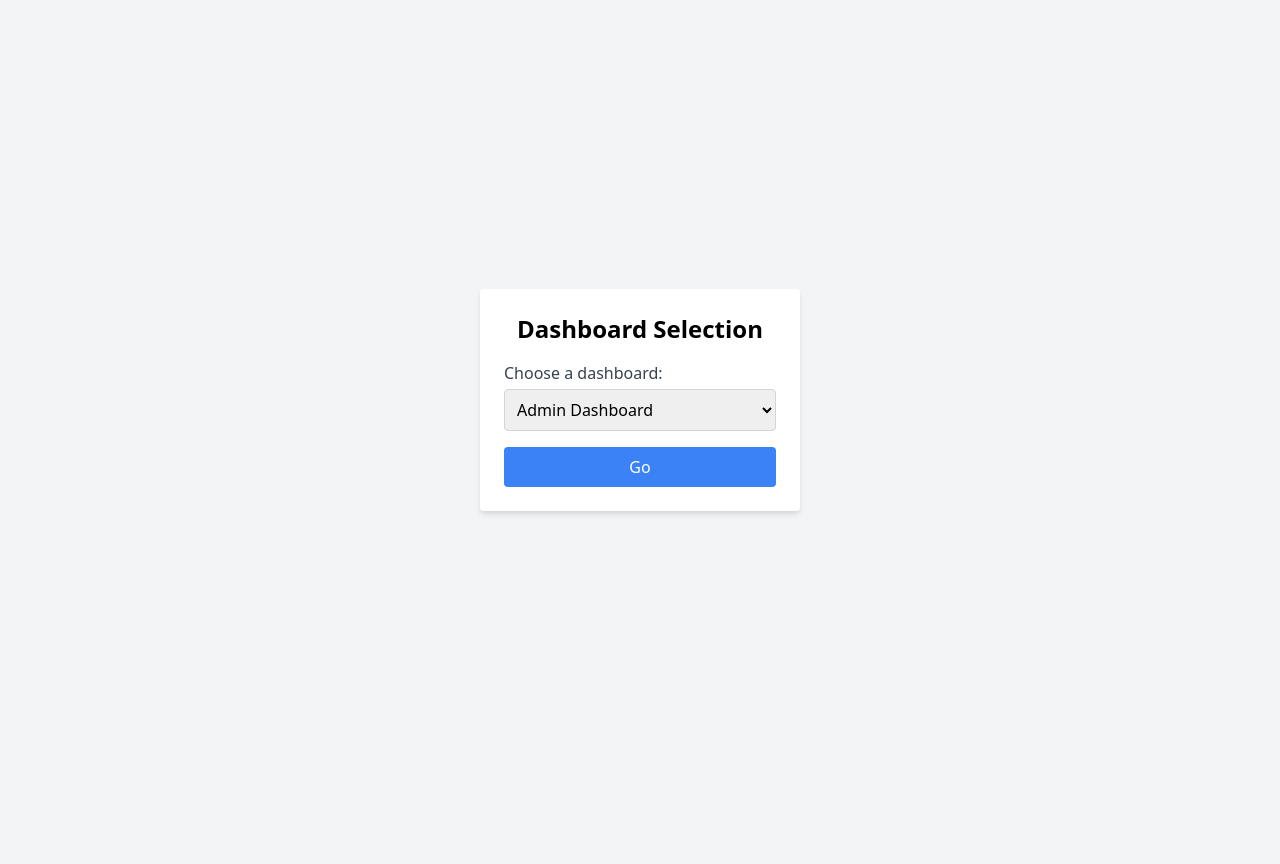
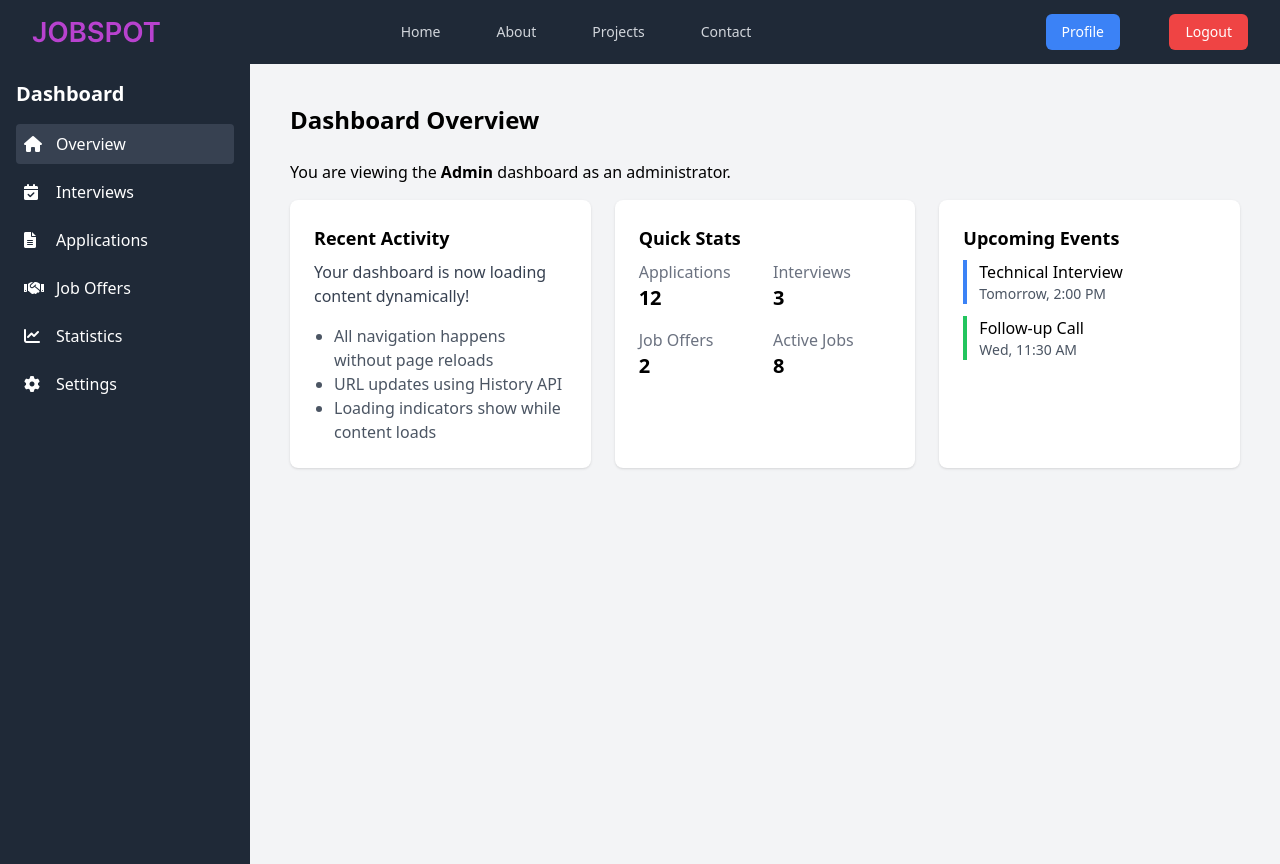
Before and after one commit to Lythical1/jobspot-portfolio, a PHP site: page /dashboard in a window 1280 px wide. Before the commit the page ends 514 px from the top, so only its background shows below. Run offline with PHP 8.4, Linux system fonts and the light colour scheme; the visitor is signed in with stand-in values (Sample User, id 1); some libraries are stand-ins or nearby versions.

Commit message:
Refactor dashboard structure by removing old user, employer, and admin pages; implement dynamic content loading for improved user experience

```diff
--- /dev/null
+++ b/app/web/dashboard/dashboardBar.php
@@ -0,0 +1,59 @@
+<?php
+
+// Dashboard navigation options
+$dashboardOptions = [
+    [
+        'title' => 'Overview',
+        'icon' => 'fas fa-home',
+        'link' => 'overview'
+    ],
+    [
+        'title' => 'Interviews',
+        'icon' => 'fas fa-calendar-check',
+        'link' => 'interviews'
+    ],
+    [
+        'title' => 'Applications',
+        'icon' => 'fas fa-file-alt',
+        'link' => 'applications'
+    ],
+    [
+        'title' => 'Job Offers',
+        'icon' => 'fas fa-handshake',
+        'link' => 'offers'
+    ],
+    [
+        'title' => 'Statistics',
+        'icon' => 'fas fa-chart-line',
+        'link' => 'statistics'
+    ],
+    [
+        'title' => 'Settings',
+        'icon' => 'fas fa-cog',
+        'link' => 'settings'
+    ]
+];
+
+// Get current page from URL parameter
+$currentPage = isset($_GET['page']) ? $_GET['page'] : 'overview';
+?>
+
+<!-- Dashboard Navigation Bar -->
+<div class="w-[250px] bg-gray-800 text-white p-4">
+    <h3 class="text-xl font-bold mb-4">Dashboard</h3>
+
+    <nav class="space-y-2">
+        <?php foreach ($dashboardOptions as $option) : ?>
+            <?php
+                $pageName = pathinfo($option['link'], PATHINFO_FILENAME);
+                $isActive = $currentPage == $pageName;
+            ?>
+        <a href="./?page=<?= $pageName ?>"
+            class="dashboard-link flex items-center p-2 rounded hover:bg-gray-700 <?= $isActive ? 'bg-gray-700' : '' ?>"
+            data-page="<?= $pageName ?>">
+            <i class="<?= $option['icon'] ?> w-6"></i>
+            <span class="ml-2"><?= $option['title'] ?></span>
+        </a>
+        <?php endforeach; ?>
+    </nav>
+</div>
--- a/app/web/dashboard/index.php
+++ b/app/web/dashboard/index.php
@@ -1,66 +1,114 @@
 <?php
 session_start();
 if (!isset($_SESSION['user_role'])) {
-    header('Location: /app/web/user/login.php');
+    header('Location: ../../user/login.php');
     exit();
 }
 
 define('DASHBOARD_ROUTED', true);
 
+$base_url = './dashboard/';
+
 $role = $_SESSION['user_role'];
 
-if ($role === 'admin') {
-    // If the admin has already selected a dashboard, then include the corresponding file.
-    if (isset($_POST['dashboard'])) {
-        $dashboard = $_POST['dashboard'];
-        switch ($dashboard) {
-            case 'admin':
-                include 'admin.php';  // admin dashboard page
-                exit();
-            case 'employer':
-                include 'employer.php';  // employer dashboard page
-                exit();
-            case 'user':
-                include 'user.php';  // user dashboard page
-                exit();
-            default:
-                include 'admin.php';
-                exit();
-        }
-    } else {
-        // Display a selection menu for the admin to choose the dashboard.
+// Determine which page to load
+$page = isset($_GET['page']) ? $_GET['page'] : 'overview';
+
 ?>
+
+
 <!DOCTYPE html>
-        <html>
+<html lang="en">
+
 <head>
     <meta charset="UTF-8">
-            <title>Select Dashboard</title>
-            <link href="https://cdn.jsdelivr.net/npm/tailwindcss@2.2.19/dist/tailwind.min.css" rel="stylesheet">
+    <meta name="viewport" content="width=device-width, initial-scale=1.0">
+    <title>JobSpot Dashboard</title>
+    <link rel="stylesheet" href="https://cdnjs.cloudflare.com/ajax/libs/font-awesome/6.0.0-beta3/css/all.min.css">
 </head>
-        <body class="bg-gray-100 flex items-center justify-center min-h-screen">
-            <div class="bg-white p-6 rounded shadow-md w-80">
-                <h2 class="text-2xl font-bold mb-4 text-center">Dashboard Selection</h2>
-                <form method="post">
-                    <div class="mb-4">
-                        <label for="dashboard" class="block text-gray-700">Choose a dashboard:</label>
-                        <select name="dashboard" id="dashboard" class="mt-1 block w-full p-2 border border-gray-300 rounded">
-                            <option value="admin">Admin Dashboard</option>
-                            <option value="employer">Employer Dashboard</option>
-                            <option value="user">User Dashboard</option>
-                        </select>
+
+<body>
+    <?php include '../../core/navbar.php'; ?>
+    <div class="flex min-h-screen">
+        <!-- Dashboard Sidebar -->
+        <?php include 'dashboardBar.php'; ?>
+
+        <!-- Dashboard Content -->
+        <div class="flex-1 p-4 bg-gray-100">
+            <div id="loading" class="text-center p-8 hidden">
+                <i class="fas fa-spinner fa-spin fa-3x"></i>
+                <p>Loading...</p>
             </div>
-                    <button type="submit" class="w-full py-2 px-4 bg-blue-500 text-white rounded hover:bg-blue-600">Go</button>
-                </form>
+            <div id="content-area">
+                <?php
+                // Load the requested page
+                include "pages/$page.php";
+                ?>
             </div>
+        </div>
+    </div>
+
+    <script>
+        document.addEventListener('DOMContentLoaded', function() {
+            // Get all dashboard links
+            const dashboardLinks = document.querySelectorAll('.dashboard-link');
+
+            // Add click event handlers to each link
+            dashboardLinks.forEach(link => {
+                link.addEventListener('click', function(e) {
+                    e.preventDefault();
+
+                    const page = this.getAttribute('data-page');
+                    loadPage(page);
+
+                    // Update active state
+                    dashboardLinks.forEach(l => l.classList.remove('bg-gray-700'));
+                    this.classList.add('bg-gray-700');
+                });
+            });
+
+            // Function to load page content via AJAX
+            function loadPage(page) {
+                // Show loading indicator
+                document.getElementById('loading').classList.remove('hidden');
+                document.getElementById('content-area').classList.add('hidden');
+
+                // Update URL without reloading the page
+                const newUrl = `./?page=${page}`;
+                history.pushState({page: page}, '', newUrl);
+
+                // Fetch page content
+                fetch(`loadContent.php?page=${page}`)
+                    .then(response => response.text())
+                    .then(html => {
+                        document.getElementById('content-area').innerHTML = html;
+                        document.getElementById('loading').classList.add('hidden');
+                        document.getElementById('content-area').classList.remove('hidden');
+                    })
+                    .catch(error => {
+                        console.error('Error loading page:', error);
+                        document.getElementById('loading').classList.add('hidden');
+                        document.getElementById('content-area').classList.remove('hidden');
+                        document.getElementById('content-area').innerHTML = '<p class="text-red-500">Error loading content. Please try again.</p>';
+                    });
+            }
+
+            // Handle browser back/forward buttons
+            window.addEventListener('popstate', function(e) {
+                const page = e.state ? e.state.page : 'overview';
+                loadPage(page);
+
+                // Update active state in navigation
+                dashboardLinks.forEach(link => {
+                    if (link.getAttribute('data-page') === page) {
+                        link.classList.add('bg-gray-700');
+                    } else {
+                        link.classList.remove('bg-gray-700');
+                    }
+                });
+            });
+        });
+    </script>
 </body>
+
 </html>
-        <?php
-        exit();
-    }
-} elseif ($role === 'employer') {
-    include 'employer.php';  // employer dashboard page
-    exit();
-} else {
-    include 'user.php';  // user dashboard page
-    exit();
-}
--- /dev/null
+++ b/app/web/dashboard/pages/overview.php
@@ -0,0 +1,66 @@
+<?php
+
+if (!defined('DASHBOARD_ROUTED')) {
+    header('Location: dashboard');
+    exit();
+}
+
+$role = $_SESSION['user_role'] ?? '';
+$selected_dashboard = $_SESSION['selected_dashboard'] ?? $role;
+?>
+
+<div class="p-6">
+    <h2 class="text-2xl font-bold mb-6">Dashboard Overview</h2>
+
+    <?php if ($role === 'admin') : ?>
+        <p class="mb-4">You are viewing the <strong><?= ucfirst($selected_dashboard) ?></strong> dashboard as an administrator.</p>
+    <?php endif; ?>
+
+    <div class="grid grid-cols-1 md:grid-cols-2 lg:grid-cols-3 gap-6">
+        <div class="bg-white p-6 rounded-lg shadow">
+            <h3 class="font-bold text-lg mb-2">Recent Activity</h3>
+            <p class="text-gray-700">Your dashboard is now loading content dynamically!</p>
+            <ul class="mt-4 list-disc pl-5 text-gray-600">
+                <li>All navigation happens without page reloads</li>
+                <li>URL updates using History API</li>
+                <li>Loading indicators show while content loads</li>
+            </ul>
+        </div>
+
+        <div class="bg-white p-6 rounded-lg shadow">
+            <h3 class="font-bold text-lg mb-2">Quick Stats</h3>
+            <div class="grid grid-cols-2 gap-4">
+                <div>
+                    <p class="text-gray-500">Applications</p>
+                    <p class="text-xl font-bold">12</p>
+                </div>
+                <div>
+                    <p class="text-gray-500">Interviews</p>
+                    <p class="text-xl font-bold">3</p>
+                </div>
+                <div>
+                    <p class="text-gray-500">Job Offers</p>
+                    <p class="text-xl font-bold">2</p>
+                </div>
+                <div>
+                    <p class="text-gray-500">Active Jobs</p>
+                    <p class="text-xl font-bold">8</p>
+                </div>
+            </div>
+        </div>
+
+        <div class="bg-white p-6 rounded-lg shadow">
+            <h3 class="font-bold text-lg mb-2">Upcoming Events</h3>
+            <div class="space-y-3">
+                <div class="border-l-4 border-blue-500 pl-3">
+                    <p class="font-medium">Technical Interview</p>
+                    <p class="text-sm text-gray-600">Tomorrow, 2:00 PM</p>
+                </div>
+                <div class="border-l-4 border-green-500 pl-3">
+                    <p class="font-medium">Follow-up Call</p>
+                    <p class="text-sm text-gray-600">Wed, 11:30 AM</p>
+                </div>
+            </div>
+        </div>
+    </div>
+</div>
```
Also changed, not shown: app/core/interviews.php (added, +44 -0 lines), app/web/dashboard/admin.php (deleted, +0 -24 lines), app/web/dashboard/employer.php (deleted, +0 -24 lines), app/web/dashboard/loadContent.php (added, +29 -0 lines), app/web/dashboard/pages/interviews.php (added, +101 -0 lines), app/web/dashboard/user.php (deleted, +0 -22 lines). Lines whose indentation alone changed are shown as unchanged.
